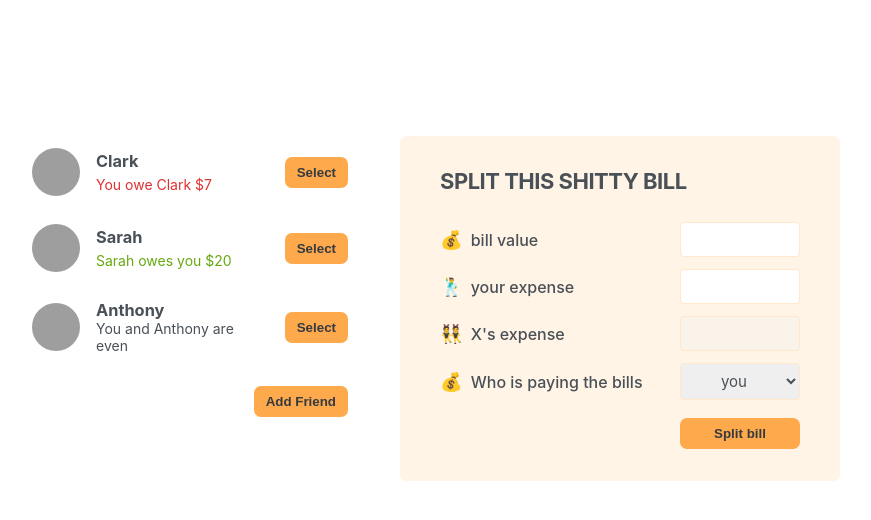
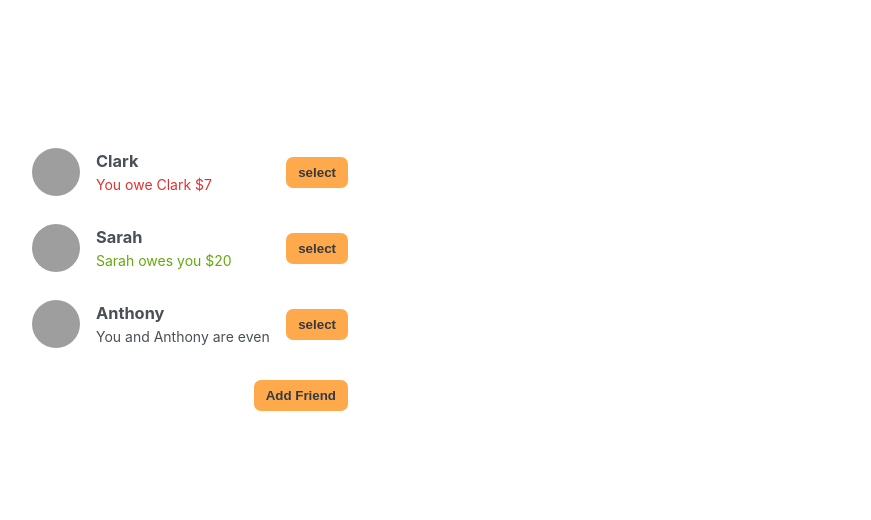
Before and after one commit to emmanuelsteven/eat-split, a React (Create React App) app: page / in a window 1280 px wide. Shown: the top 520 px of the page, without its empty margins (210-1081 px from the left). Built offline with nearby package versions, Linux system fonts and the light colour scheme; grey boxes are pictures that could not be loaded.

Commit message:
update select friend

```diff
--- a/src/App.js
+++ b/src/App.js
@@ -31,40 +31,63 @@
 export default function App() {
   const [friends, setFriends] = useState(initialFriends);
   const [showAddFriend, setShowAddFriend] = useState(false);
+  const [selectedFriend, setSelectedFriend] = useState(null);
+
   function handleShowAddFriend() {
     setShowAddFriend((show) => !show);
   }
+
   function handleAddFriend(friend) {
     setFriends((friends) => [...friends, friend]);
     setShowAddFriend(false);
   }
+
+  function handleSelection(friend) {
+    // setSelectedFriend(friend);
+    setSelectedFriend((curSelected) =>
+      curSelected?.id === friend.id ? null : friend
+    );
+    setShowAddFriend(false);
+  }
+
   return (
     <div className="app">
       <div className="sidebar">
-        <FriendsList friends={friends} />
+        <FriendsList
+          friends={friends}
+          selectedFriend={selectedFriend}
+          onSelection={handleSelection}
+        />
+
         {showAddFriend && <FormAddFriend onAddFriend={handleAddFriend} />}
+
         <Button onClick={handleShowAddFriend}>
           {showAddFriend ? "close" : "Add Friend"}
         </Button>
       </div>
-      <FormSplitBill />
+      {selectedFriend && <FormSplitBill selectedFriend={selectedFriend} />}
     </div>
   );
 }
-
-function FriendsList({ friends }) {
+function FriendsList({ friends, onSelection, selectedFriend }) {
   return (
     <ul>
       {friends.map((friend) => (
-        <Friend friend={friend} key={friend.id} />
+        <Friend
+          friend={friend}
+          key={friend.id}
+          selectedFriend={selectedFriend}
+          onSelection={onSelection}
+        />
       ))}
     </ul>
   );
 }
 
-function Friend({ friend }) {
+function Friend({ friend, onSelection, selectedFriend }) {
+  const isSelected = selectedFriend?.id === friend.id;
   return (
-    <li>
+    <li className={isSelected ? "selected" : ""}>
       <img src={friend.image} alt={friend.name} />
       <h3>{friend.name}</h3>
       {friend.balance < 0 && (
@@ -79,7 +102,9 @@
       )}
       {friend.balance === 0 && <p>You and {friend.name} are even</p>}
 
-      <Button>Select</Button>
+      <Button onClick={() => onSelection(friend)}>
+        {isSelected ? "close" : "select"}
+      </Button>
     </li>
   );
 }
@@ -124,20 +149,20 @@
   );
 }
 
-function FormSplitBill() {
+function FormSplitBill({ selectedFriend }) {
   return (
     <form action="" className="form-split-bill">
-      <h2>split this shitty bill</h2>
+      <h2>split a bill with {selectedFriend.name}</h2>
       <label htmlFor="">💰 bill value</label>
       <input type="text" />
       <label htmlFor="">🕺 your expense</label>
       <input type="text" />
-      <label htmlFor="">👯 X's expense</label>
+      <label htmlFor="">👯 {selectedFriend.name}'s expense</label>
       <input type="text" disabled />
       <label htmlFor="">💰 Who is paying the bills</label>
       <select>
         <option value="user">you</option>
-        <option value="friend">x</option>
+        <option value="friend">{selectedFriend.name}</option>
       </select>
       <Button>Split bill</Button>
     </form>
```
